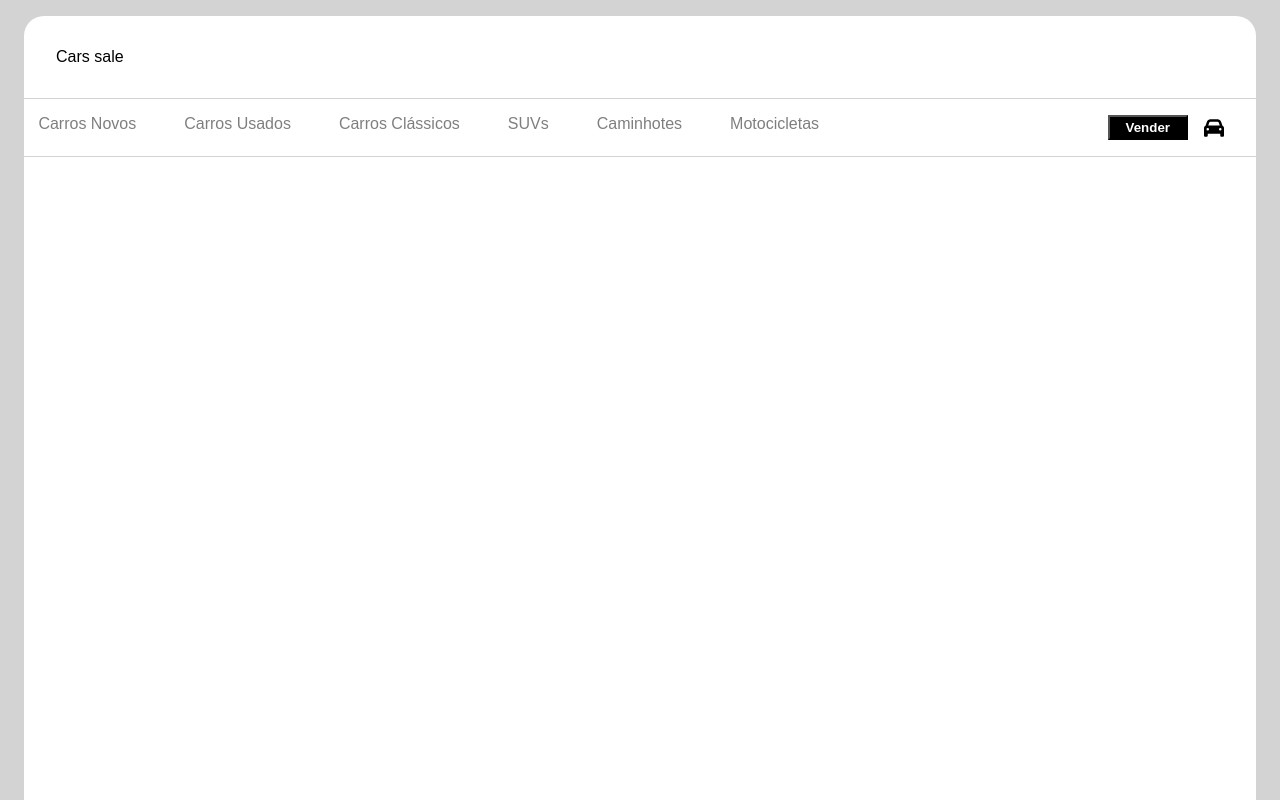
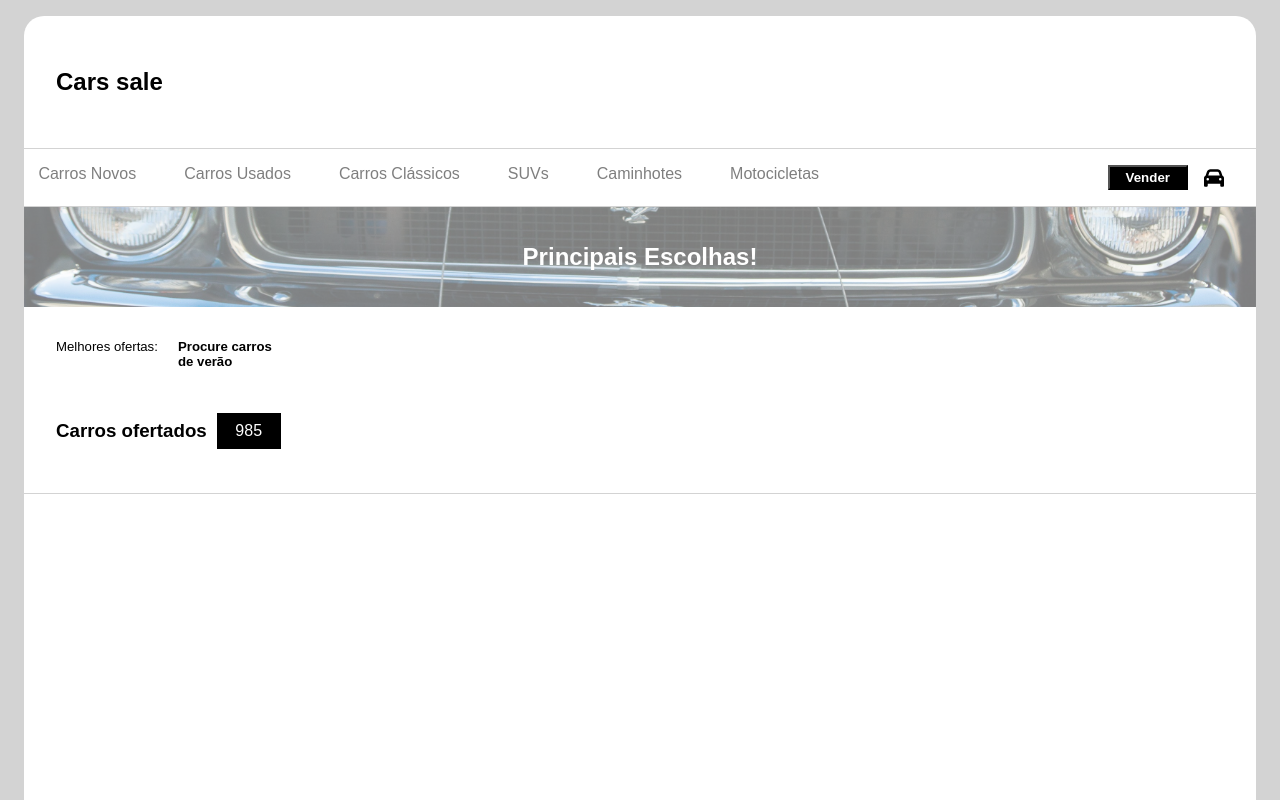
Before and after one commit to Henriquemvds/app-cars-sale, a React (Vite) app: page / in a window 1280 px wide. Shown: the top 800 px of the page. Built offline with nearby package versions, Linux system fonts and the light colour scheme.

Commit message:
feat: creation of folder and tips on home

```diff
--- /dev/null
+++ b/src/assets/components/InfoHeader.jsx
@@ -0,0 +1,24 @@
+import '../styles/InfoHeader.css'
+
+function InfoHeader() {
+
+    return (
+        <div className='info'>
+            <div className='folder'>
+                <h2>
+                    Principais Escolhas!
+                </h2>
+            </div>
+            <div className='tips'>
+                <span>Melhores ofertas: </span>
+                <span><b>Procure carros de verão</b></span>
+            </div>
+            <div className='batch'>
+                <h3>Carros ofertados</h3>
+                <span>985</span>
+            </div>
+        </div>
+    )
+}
+
+export default InfoHeader;
--- a/src/assets/pages/Home.jsx
+++ b/src/assets/pages/Home.jsx
@@ -3,19 +3,23 @@ import { useState, useEffect } from "react";
 import axios from 'axios'
 import '../styles/Home.css'
 import TopicsNavs from "../components/TopicsNavs";
+import InfoHeader from "../components/InfoHeader";
 
 function Home() {
 
   return (
     <main className="content">
       <header className="header">
-        <span>
+        <h2>
           Cars sale
-        </span>
+        </h2>
       </header>
       <nav>
         <TopicsNavs />
       </nav>
+      <header>
+        <InfoHeader />
+      </header>
     </main>
 
   )
--- /dev/null
+++ b/src/assets/styles/InfoHeader.css
@@ -0,0 +1,49 @@
+.info {
+    border-bottom: solid;
+    border-width: 1px;
+    border-color:  #d3d3d3;
+}
+
+.folder {
+    display: flex;
+    background-image: url('../images/carWallpaper.jpg');
+    background-repeat: no-repeat;
+    background-position: center;
+    background-size: cover;
+    height: 100px;
+    opacity: 0.5;
+    color: #fff;
+    align-items: center;
+    justify-content: center;
+    width: auto;
+}
+
+.tips {
+    display: flex;
+    gap: 10px;
+    margin: 2rem;
+    word-wrap: break-word;
+    font-size: .825rem;
+}
+
+.tips span {
+    width: 7rem;
+}
+
+.batch {
+    display: flex;
+    flex-direction: row;
+    gap: 10px;
+    margin: 2rem;
+    align-items: center;
+}
+
+.batch span {
+    display: flex;
+    justify-content: center;
+    align-items: center;
+    color: #fff;
+    height: 2.3rem;
+    width: 4rem;
+    background-color: #000;
+}
```
Also changed, not shown: src/assets/images/carWallpaper.jpg (added).
